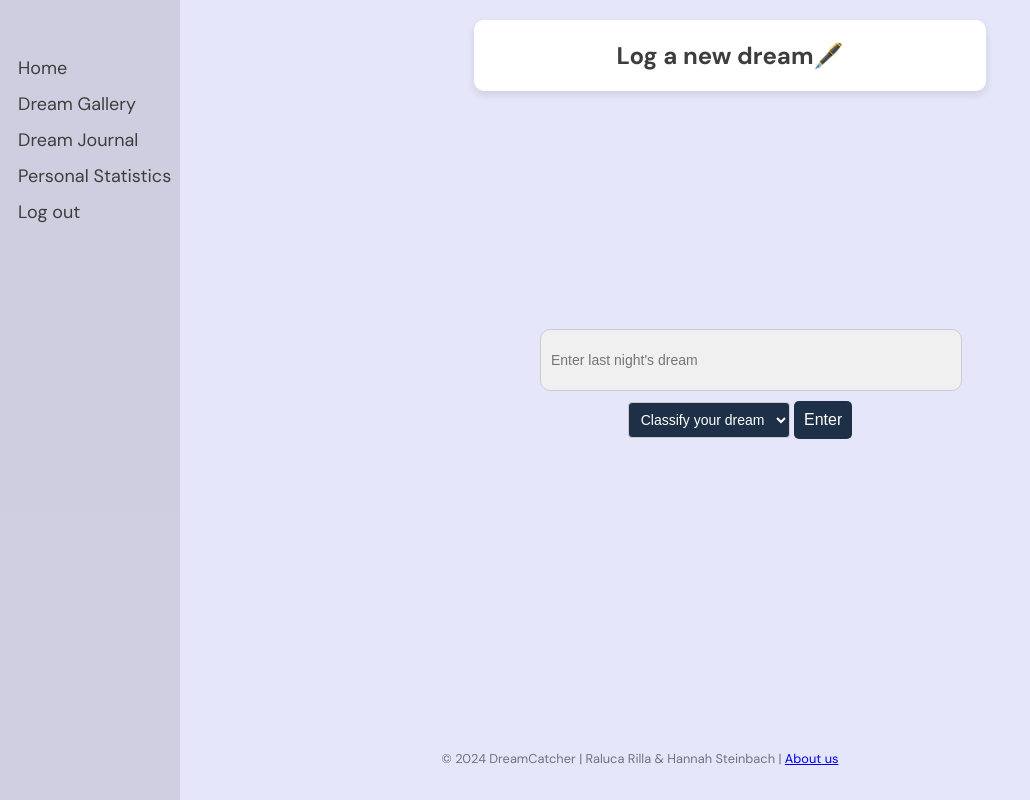
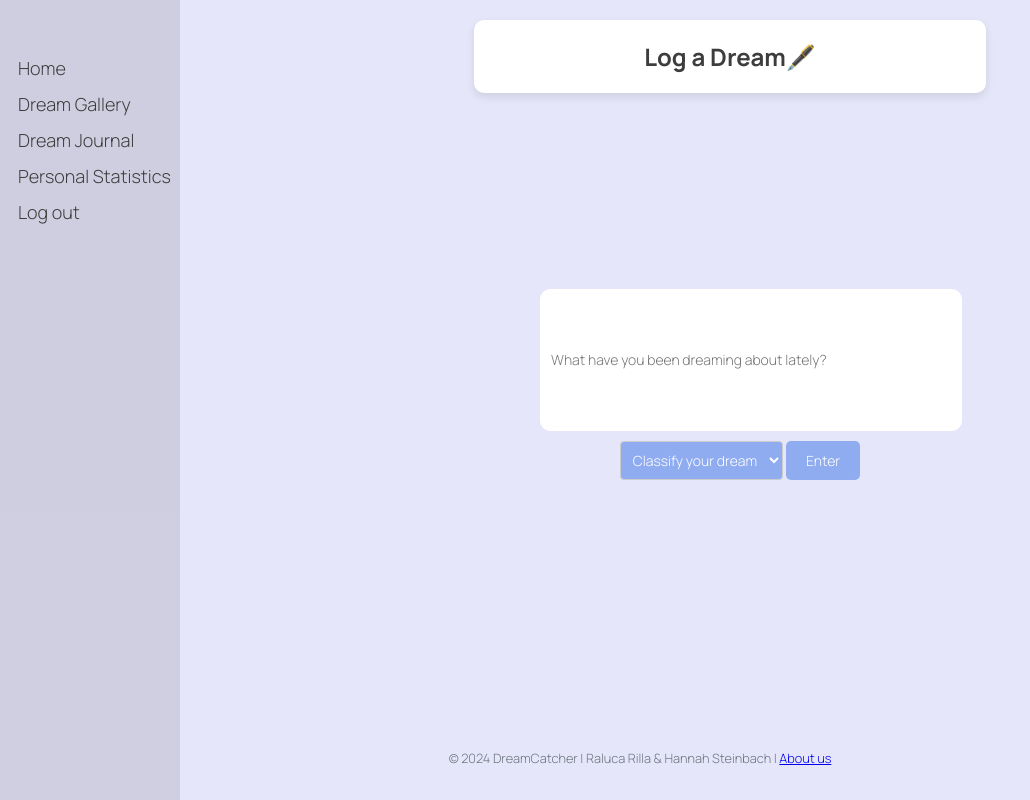
Before and after one commit to hannahsteinbach/DreamCatcher, a Django app: page /dreams/log_dream/ in a window 1280 px wide. Shown: the whole page, without its empty margins (0-1030 px from the left). Run offline with Django 5.2, Linux system fonts and the light colour scheme; a user stored in the database is signed in.

Commit message:
styling a bit

```diff
--- a/django/dreamcatcher/dreams/templates/dreams/dream_journal.html
+++ b/django/dreamcatcher/dreams/templates/dreams/dream_journal.html
@@ -7,12 +7,13 @@
     <link rel="stylesheet" type="text/css" href="{% static 'css/styles.css' %}">
     <style>
         @import url('https://fonts.googleapis.com/css2?family=DM+Sans:wght@400;700&display=swap');
+        @import url('https://fonts.googleapis.com/css2?family=Manrope:wght@300;700&display=swap');
         body, html {
             margin: 0;
             padding: 0;
             width: 100%;
             height: 100%;
-            font-family: 'DM Sans', -apple-system, BlinkMacSystemFont, "Segoe UI", Roboto, Oxygen-Sans, Ubuntu, Cantarell, "Helvetica Neue", sans-serif;
+            font-family: 'Manrope', -apple-system, BlinkMacSystemFont, "Segoe UI", Roboto, Oxygen-Sans, Ubuntu, Cantarell, "Helvetica Neue", sans-serif;
             display: flex;
             flex-direction: column;
             justify-content: space-between;
--- a/django/dreamcatcher/dreams/templates/dreams/edit_dream.html
+++ b/django/dreamcatcher/dreams/templates/dreams/edit_dream.html
@@ -8,12 +8,13 @@
     <link rel="stylesheet" type="text/css" href="{% static 'css/styles.css' %}">
     <style>
         @import url('https://fonts.googleapis.com/css2?family=DM+Sans:wght@400;700&display=swap');
+        @import url('https://fonts.googleapis.com/css2?family=Manrope:wght@300;700&display=swap');
         body, html {
             margin: 0;
             padding: 0;
             width: 100%;
             height: 100%;
-            font-family: 'DM Sans', -apple-system, BlinkMacSystemFont, "Segoe UI", Roboto, Oxygen-Sans, Ubuntu, Cantarell, "Helvetica Neue", sans-serif;
+            font-family: 'Manrope', -apple-system, BlinkMacSystemFont, "Segoe UI", Roboto, Oxygen-Sans, Ubuntu, Cantarell, "Helvetica Neue", sans-serif;
             display: flex;
             flex-direction: column;
             justify-content: space-between;
--- a/django/dreamcatcher/dreams/templates/dreams/gallery.html
+++ b/django/dreamcatcher/dreams/templates/dreams/gallery.html
@@ -6,13 +6,13 @@
     <title>{% block title %}Dream Gallery 🎞️ {% endblock %}</title>
     <link rel="stylesheet" type="text/css" href="{% static 'css/styles.css' %}">
     <style>
-        @import url('https://fonts.googleapis.com/css2?family=DM+Sans:wght@400;700&display=swap');
+        @import url('https://fonts.googleapis.com/css2?family=Manrope:wght@300;700&display=swap');
         body, html {
             margin: 0;
             padding: 0;
             width: 100%;
             height: 100%;
-            font-family: 'DM Sans', -apple-system, BlinkMacSystemFont, "Segoe UI", Roboto, Oxygen-Sans, Ubuntu, Cantarell, "Helvetica Neue", sans-serif;
+            font-family: 'Manrope', -apple-system, BlinkMacSystemFont, "Segoe UI", Roboto, Oxygen-Sans, Ubuntu, Cantarell, "Helvetica Neue", sans-serif;
             display: flex;
             flex-direction: column;
             justify-content: space-between;
--- a/django/dreamcatcher/dreams/templates/dreams/log_dream.html
+++ b/django/dreamcatcher/dreams/templates/dreams/log_dream.html
@@ -8,38 +8,37 @@
     <link rel="stylesheet" type="text/css" href="{% static 'css/styles.css' %}">
     <style>
         @import url('https://fonts.googleapis.com/css2?family=DM+Sans:wght@400;700&display=swap');
+        @import url('https://fonts.googleapis.com/css2?family=Manrope:wght@300;700&display=swap');
         body, html {
             margin: 0;
             padding: 0;
             width: 100%;
             height: 100%;
-            font-family: 'DM Sans', -apple-system, BlinkMacSystemFont, "Segoe UI", Roboto, Oxygen-Sans, Ubuntu, Cantarell, "Helvetica Neue", sans-serif;
+            font-family: 'Manrope', -apple-system, BlinkMacSystemFont, "Segoe UI", Roboto, Oxygen-Sans, Ubuntu, Cantarell, "Helvetica Neue", sans-serif;
             display: flex;
             flex-direction: column;
             justify-content: space-between;
             align-items: center;
         }
         .sidenav {
-			height:100%;
-			width:180px;
+            height: 100%;
+            width: 180px;
             position: fixed;
-			z-index:1;
-			top:0;
-			left:0;
+            z-index: 1;
+            top: 0;
+            left: 0;
             background-color: rgba(0,0,0,0.1);
-			overflow-x: :hidden;
-			padding-top:50px;
+            overflow-x: hidden;
+            padding-top: 50px;
         }
-
         .sidenav a {
-			padding:6px 8px 6px 18px;
+            padding: 6px 8px 6px 18px;
             text-decoration: none;
-			font-size:18px;
+            font-size: 18px;
             color: #3D3D3D;
-			display:block;
+            display: block;
         }
-
-		.sidenav a:hover{
+        .sidenav a:hover {
             color: black;
         }
         .container {
@@ -59,7 +58,7 @@
             margin-top: 0;
         }
         .header {
-            background:  #FFFFFF;
+            background: #FFFFFF;
             color: #3D3D3D;
             border-radius: 10px;
             box-shadow: 0 4px 8px rgba(0, 0, 0, 0.1);
@@ -74,29 +73,31 @@
             text-align: center;
             width: 60%;
             margin-left: 200px;
+            max-width: 400px;
+            margin-bottom: 20px;
         }
         .chat-form input[type="text"] {
             width: 100%;
             padding: 10px;
             font-size: 14px;
-            height: 100px;
+            height: 120px;
             resize: vertical;
-            border: 1px solid #ccc;
+            border: 1px solid #ffffff;
             border-radius: 10px;
-            height: 40px;
             margin-bottom: 10px;
-            background-color: #f0f0f0;
-
+            background-color: #ffffff;
+            font-family: 'Manrope', sans-serif;
         }
         .chat-form input[type="submit"] {
-            padding: 10px;
+            padding: 10px 20px;
             border: none;
             border-radius: 5px;
-            background-color: #1e3047;
+            background-color: #82a3f0da;
             color: white;
-            font-size: 16px;
+            font-size: 14px;
             cursor: pointer;
             transition: background-color 0.3s;
+            font-family: 'Manrope', sans-serif;
         }
         .chat-form input[type="submit"]:hover {
             background-color: #BECDDE;
@@ -106,9 +107,10 @@
             font-size: 14px;
             border: 1px solid #ccc;
             border-radius: 4px;
-            background-color: #1e3047;
+            background-color: #82a3f0da;
             color: white;
             cursor: pointer;
+            font-family: 'Manrope', sans-serif;
         }
         #classification option {
             padding: 8px;
@@ -127,20 +129,11 @@
         <a href="{% url 'logout' %}">Log out</a>
     </div>
     <div class="header">
-        <h2>Log a new dream🖋️</h2>
+        <h2>Log a Dream🖋️</h2>
     </div>
-    <script>
-        document.addEventListener('DOMContentLoaded', (event) => {
-            document.querySelectorAll('.menu').forEach(menu => {
-                menu.addEventListener('click', function() {
-                    this.classList.toggle('active');
-                });
-            });
-        });
-    </script>
-    <form class="chat-form" method="post" style="width: 100%; max-width: 400px; margin-bottom: 20px;">
+    <form class="chat-form" method="post">
         {% csrf_token %}
-        <input type="text" id="content" name="content" placeholder="Enter last night's dream">
+        <input type="text" id="content" name="content" placeholder="What have you been dreaming about lately?">
         <select id="classification" name="classification">
             <option value="">Classify your dream</option>
             <option value="0">Nightmare</option>
@@ -160,8 +153,8 @@
         </ul>
     </div>
     {% endif %}
-</body>
     <footer>
         <p>&copy; 2024 DreamCatcher | Raluca Rilla & Hannah Steinbach | <a class="btn btn-primary" href="{% url 'aboutus' %}">About us</a></p>
     </footer>
+</body>
 </html>
--- a/django/dreamcatcher/static/css/styles.css
+++ b/django/dreamcatcher/static/css/styles.css
@@ -1,5 +1,5 @@
 body {
-    font-family: 'DM Sans', -apple-system, BlinkMacSystemFont, "Segoe UI", Roboto, Oxygen-Sans, Ubuntu, Cantarell, "Helvetica Neue", sans-serif;
+    font-family: 'Manrope', -apple-system, BlinkMacSystemFont, "Segoe UI", Roboto, Oxygen-Sans, Ubuntu, Cantarell, "Helvetica Neue", sans-serif;
     margin: 0;
     padding: 0;
     background-color: #E6E6FA;
```
Also changed, not shown: django/dreamcatcher/db.sqlite3. Lines whose indentation alone changed are shown as unchanged.
